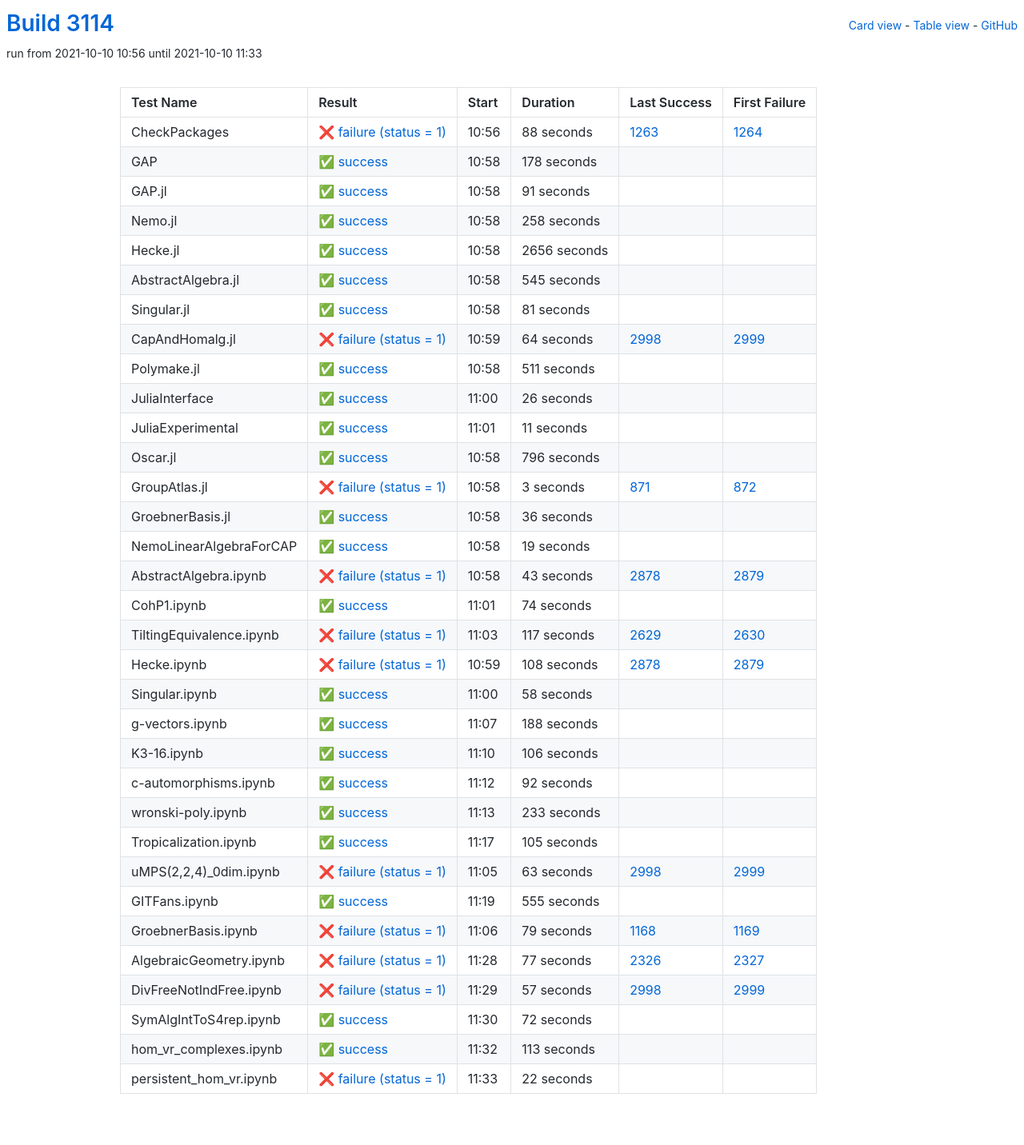
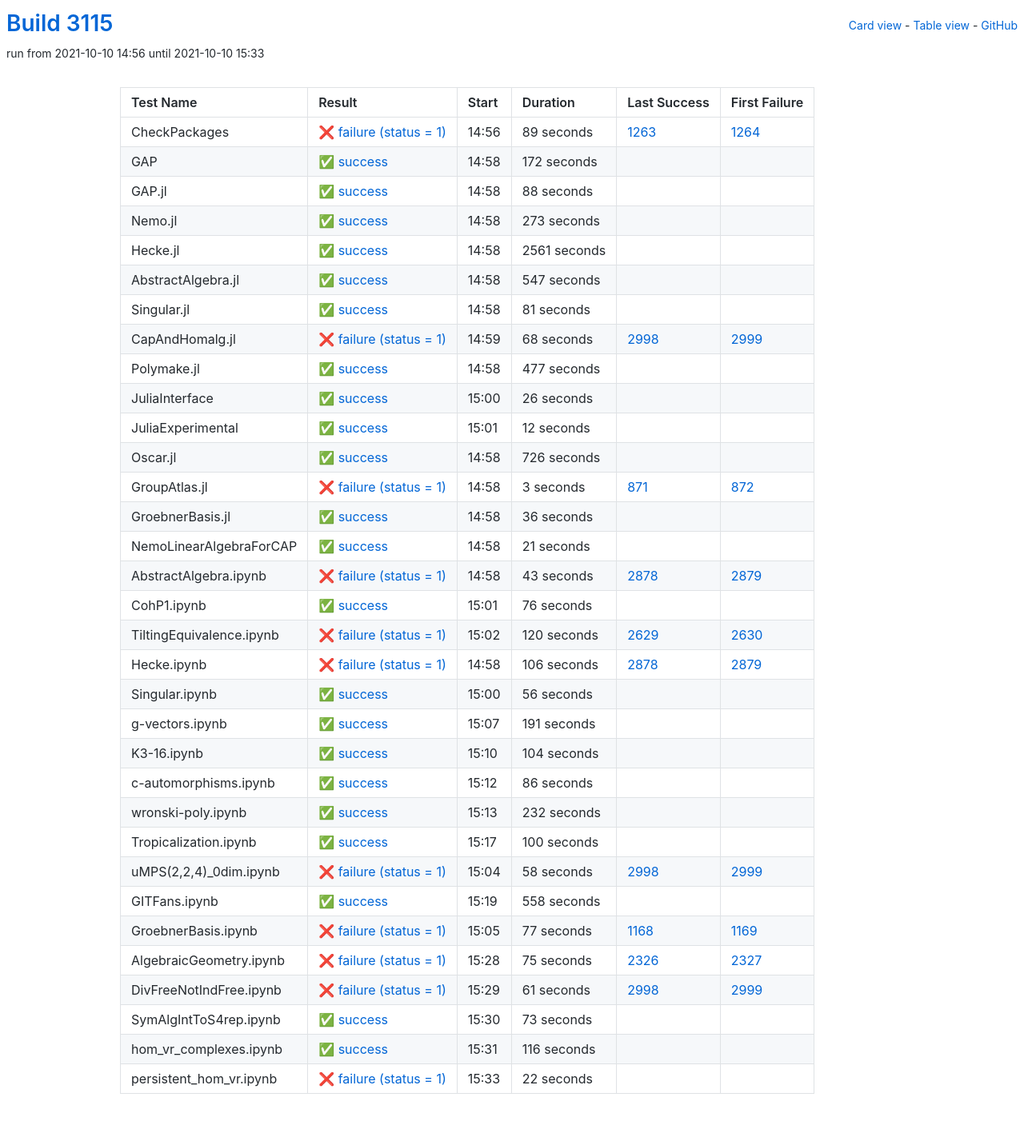
Before and after one commit to oscar-system/oscar-ci-status-stable, a Jekyll site: the page built from table.html, in a window 1280 px wide. Shown: the whole page at 80% size. Built offline with Jekyll 4.4.1, drawn with Linux system fonts in a browser that asks for light colours.

Commit message:
Build #3115

```diff
--- a/_data/ci.yml
+++ b/_data/ci.yml
@@ -1,6 +1,6 @@
 ---
-build: 3114
-build_url: https://oscarci.mathematik.uni-kl.de/job/oscar-stable/3114/
+build: 3115
+build_url: https://oscarci.mathematik.uni-kl.de/job/oscar-stable/3115/
 job: oscar-stable
 organization: oscar-system
 repo: oscar-ci-status-stable
@@ -8,80 +8,80 @@ repourl: https://github.com/oscar-system/oscar-ci-status-stable
 tests:
 - name: CheckPackages
   id: checkpackages
-  log: https://oscarci.mathematik.uni-kl.de/job/oscar-stable/3114/artifact/logs/build-3114/CheckPackages.log
-  start: 2021-10-10 10:56
+  log: https://oscarci.mathematik.uni-kl.de/job/oscar-stable/3115/artifact/logs/build-3115/CheckPackages.log
+  start: 2021-10-10 14:56
   success: false
   exitcode: 1
   status: failure
-  duration: 88
+  duration: 89
   last_success: 1263
   last_success_url: https://oscarci.mathematik.uni-kl.de/job/oscar-stable/1263/
   first_failure: 1264
   first_failure_url: https://oscarci.mathematik.uni-kl.de/job/oscar-stable/1264/
 - name: GAP
   id: gap
-  log: https://oscarci.mathematik.uni-kl.de/job/oscar-stable/3114/artifact/logs/build-3114/GAP.log
-  start: 2021-10-10 10:58
+  log: https://oscarci.mathematik.uni-kl.de/job/oscar-stable/3115/artifact/logs/build-3115/GAP.log
+  start: 2021-10-10 14:58
   success: true
   exitcode: 0
   status: success
-  duration: 178
+  duration: 172
   last_success: false
   last_success_url:
   first_failure: false
   first_failure_url:
 - name: GAP.jl
   id: gap-jl
-  log: https://oscarci.mathematik.uni-kl.de/job/oscar-stable/3114/artifact/logs/build-3114/GAP.jl.log
-  start: 2021-10-10 10:58
+  log: https://oscarci.mathematik.uni-kl.de/job/oscar-stable/3115/artifact/logs/build-3115/GAP.jl.log
+  start: 2021-10-10 14:58
   success: true
   exitcode: 0
   status: success
-  duration: 91
+  duration: 88
   last_success: false
   last_success_url:
   first_failure: false
   first_failure_url:
 - name: Nemo.jl
   id: nemo-jl
-  log: https://oscarci.mathematik.uni-kl.de/job/oscar-stable/3114/artifact/logs/build-3114/Nemo.jl.log
-  start: 2021-10-10 10:58
+  log: https://oscarci.mathematik.uni-kl.de/job/oscar-stable/3115/artifact/logs/build-3115/Nemo.jl.log
+  start: 2021-10-10 14:58
   success: true
   exitcode: 0
   status: success
-  duration: 258
+  duration: 273
   last_success: false
   last_success_url:
   first_failure: false
   first_failure_url:
 - name: Hecke.jl
   id: hecke-jl
-  log: https://oscarci.mathematik.uni-kl.de/job/oscar-stable/3114/artifact/logs/build-3114/Hecke.jl.log
-  start: 2021-10-10 10:58
+  log: https://oscarci.mathematik.uni-kl.de/job/oscar-stable/3115/artifact/logs/build-3115/Hecke.jl.log
+  start: 2021-10-10 14:58
   success: true
   exitcode: 0
   status: success
-  duration: 2656
+  duration: 2561
   last_success: false
   last_success_url:
   first_failure: false
   first_failure_url:
 - name: AbstractAlgebra.jl
   id: abstractalgebra-jl
-  log: https://oscarci.mathematik.uni-kl.de/job/oscar-stable/3114/artifact/logs/build-3114/AbstractAlgebra.jl.log
-  start: 2021-10-10 10:58
+  log: https://oscarci.mathematik.uni-kl.de/job/oscar-stable/3115/artifact/logs/build-3115/AbstractAlgebra.jl.log
+  start: 2021-10-10 14:58
   success: true
   exitcode: 0
   status: success
-  duration: 545
+  duration: 547
   last_success: false
   last_success_url:
   first_failure: false
   first_failure_url:
 - name: Singular.jl
   id: singular-jl
-  log: https://oscarci.mathematik.uni-kl.de/job/oscar-stable/3114/artifact/logs/build-3114/Singular.jl.log
-  start: 2021-10-10 10:58
+  log: https://oscarci.mathematik.uni-kl.de/job/oscar-stable/3115/artifact/logs/build-3115/Singular.jl.log
+  start: 2021-10-10 14:58
   success: true
   exitcode: 0
   status: success
@@ -92,32 +92,32 @@ tests:
   first_failure_url:
 - name: CapAndHomalg.jl
   id: capandhomalg-jl
-  log: https://oscarci.mathematik.uni-kl.de/job/oscar-stable/3114/artifact/logs/build-3114/CapAndHomalg.jl.log
-  start: 2021-10-10 10:59
+  log: https://oscarci.mathematik.uni-kl.de/job/oscar-stable/3115/artifact/logs/build-3115/CapAndHomalg.jl.log
+  start: 2021-10-10 14:59
   success: false
   exitcode: 1
   status: failure
-  duration: 64
+  duration: 68
   last_success: 2998
   last_success_url: https://oscarci.mathematik.uni-kl.de/job/oscar-stable/2998/
   first_failure: 2999
   first_failure_url: https://oscarci.mathematik.uni-kl.de/job/oscar-stable/2999/
 - name: Polymake.jl
   id: polymake-jl
-  log: https://oscarci.mathematik.uni-kl.de/job/oscar-stable/3114/artifact/logs/build-3114/Polymake.jl.log
-  start: 2021-10-10 10:58
+  log: https://oscarci.mathematik.uni-kl.de/job/oscar-stable/3115/artifact/logs/build-3115/Polymake.jl.log
+  start: 2021-10-10 14:58
   success: true
   exitcode: 0
   status: success
-  duration: 511
+  duration: 477
   last_success: false
   last_success_url:
   first_failure: false
   first_failure_url:
 - name: JuliaInterface
   id: juliainterface
-  log: https://oscarci.mathematik.uni-kl.de/job/oscar-stable/3114/artifact/logs/build-3114/JuliaInterface.log
-  start: 2021-10-10 11:00
+  log: https://oscarci.mathematik.uni-kl.de/job/oscar-stable/3115/artifact/logs/build-3115/JuliaInterface.log
+  start: 2021-10-10 15:00
   success: true
   exitcode: 0
   status: success
@@ -128,32 +128,32 @@ tests:
   first_failure_url:
 - name: JuliaExperimental
   id: juliaexperimental
-  log: https://oscarci.mathematik.uni-kl.de/job/oscar-stable/3114/artifact/logs/build-3114/JuliaExperimental.log
-  start: 2021-10-10 11:01
+  log: https://oscarci.mathematik.uni-kl.de/job/oscar-stable/3115/artifact/logs/build-3115/JuliaExperimental.log
+  start: 2021-10-10 15:01
   success: true
   exitcode: 0
   status: success
-  duration: 11
+  duration: 12
   last_success: false
   last_success_url:
   first_failure: false
   first_failure_url:
 - name: Oscar.jl
   id: oscar-jl
-  log: https://oscarci.mathematik.uni-kl.de/job/oscar-stable/3114/artifact/logs/build-3114/Oscar.jl.log
-  start: 2021-10-10 10:58
+  log: https://oscarci.mathematik.uni-kl.de/job/oscar-stable/3115/artifact/logs/build-3115/Oscar.jl.log
+  start: 2021-10-10 14:58
   success: true
   exitcode: 0
   status: success
-  duration: 796
+  duration: 726
   last_success: false
   last_success_url:
   first_failure: false
   first_failure_url:
 - name: GroupAtlas.jl
   id: groupatlas-jl
-  log: https://oscarci.mathematik.uni-kl.de/job/oscar-stable/3114/artifact/logs/build-3114/GroupAtlas.jl.log
-  start: 2021-10-10 10:58
+  log: https://oscarci.mathematik.uni-kl.de/job/oscar-stable/3115/artifact/logs/build-3115/GroupAtlas.jl.log
+  start: 2021-10-10 14:58
   success: false
   exitcode: 1
   status: failure
@@ -164,8 +164,8 @@ tests:
   first_failure_url: https://oscarci.mathematik.uni-kl.de/job/oscar-stable/872/
 - name: GroebnerBasis.jl
   id: groebnerbasis-jl
-  log: https://oscarci.mathematik.uni-kl.de/job/oscar-stable/3114/artifact/logs/build-3114/GroebnerBasis.jl.log
-  start: 2021-10-10 10:58
+  log: https://oscarci.mathematik.uni-kl.de/job/oscar-stable/3115/artifact/logs/build-3115/GroebnerBasis.jl.log
+  start: 2021-10-10 14:58
   success: true
   exitcode: 0
   status: success
@@ -176,20 +176,20 @@ tests:
   first_failure_url:
 - name: NemoLinearAlgebraForCAP
   id: nemolinearalgebraforcap
-  log: https://oscarci.mathematik.uni-kl.de/job/oscar-stable/3114/artifact/logs/build-3114/NemoLinearAlgebraForCAP.log
-  start: 2021-10-10 10:58
+  log: https://oscarci.mathematik.uni-kl.de/job/oscar-stable/3115/artifact/logs/build-3115/NemoLinearAlgebraForCAP.log
+  start: 2021-10-10 14:58
   success: true
   exitcode: 0
   status: success
-  duration: 19
+  duration: 21
   last_success: false
   last_success_url:
   first_failure: false
   first_failure_url:
 - name: AbstractAlgebra.ipynb
   id: abstractalgebra-ipynb
-  log: https://oscarci.mathematik.uni-kl.de/job/oscar-stable/3114/artifact/logs/build-3114/AbstractAlgebra.ipynb.log
-  start: 2021-10-10 10:58
+  log: https://oscarci.mathematik.uni-kl.de/job/oscar-stable/3115/artifact/logs/build-3115/AbstractAlgebra.ipynb.log
+  start: 2021-10-10 14:58
   success: false
   exitcode: 1
   status: failure
@@ -200,200 +200,200 @@ tests:
   first_failure_url: https://oscarci.mathematik.uni-kl.de/job/oscar-stable/2879/
 - name: CohP1.ipynb
   id: cohp1-ipynb
-  log: https://oscarci.mathematik.uni-kl.de/job/oscar-stable/3114/artifact/logs/build-3114/CohP1.ipynb.log
-  start: 2021-10-10 11:01
+  log: https://oscarci.mathematik.uni-kl.de/job/oscar-stable/3115/artifact/logs/build-3115/CohP1.ipynb.log
+  start: 2021-10-10 15:01
   success: true
   exitcode: 0
   status: success
-  duration: 74
+  duration: 76
   last_success: false
   last_success_url:
   first_failure: false
   first_failure_url:
 - name: TiltingEquivalence.ipynb
   id: tiltingequivalence-ipynb
-  log: https://oscarci.mathematik.uni-kl.de/job/oscar-stable/3114/artifact/logs/build-3114/TiltingEquivalence.ipynb.log
-  start: 2021-10-10 11:03
+  log: https://oscarci.mathematik.uni-kl.de/job/oscar-stable/3115/artifact/logs/build-3115/TiltingEquivalence.ipynb.log
+  start: 2021-10-10 15:02
   success: false
   exitcode: 1
   status: failure
-  duration: 117
+  duration: 120
   last_success: 2629
   last_success_url: https://oscarci.mathematik.uni-kl.de/job/oscar-stable/2629/
   first_failure: 2630
   first_failure_url: https://oscarci.mathematik.uni-kl.de/job/oscar-stable/2630/
 - name: Hecke.ipynb
   id: hecke-ipynb
-  log: https://oscarci.mathematik.uni-kl.de/job/oscar-stable/3114/artifact/logs/build-3114/Hecke.ipynb.log
-  start: 2021-10-10 10:59
+  log: https://oscarci.mathematik.uni-kl.de/job/oscar-stable/3115/artifact/logs/build-3115/Hecke.ipynb.log
+  start: 2021-10-10 14:58
   success: false
   exitcode: 1
   status: failure
-  duration: 108
+  duration: 106
   last_success: 2878
   last_success_url: https://oscarci.mathematik.uni-kl.de/job/oscar-stable/2878/
   first_failure: 2879
   first_failure_url: https://oscarci.mathematik.uni-kl.de/job/oscar-stable/2879/
 - name: Singular.ipynb
   id: singular-ipynb
-  log: https://oscarci.mathematik.uni-kl.de/job/oscar-stable/3114/artifact/logs/build-3114/Singular.ipynb.log
-  start: 2021-10-10 11:00
+  log: https://oscarci.mathematik.uni-kl.de/job/oscar-stable/3115/artifact/logs/build-3115/Singular.ipynb.log
+  start: 2021-10-10 15:00
   success: true
   exitcode: 0
   status: success
-  duration: 58
+  duration: 56
   last_success: false
   last_success_url:
   first_failure: false
   first_failure_url:
 - name: g-vectors.ipynb
   id: g-vectors-ipynb
-  log: https://oscarci.mathematik.uni-kl.de/job/oscar-stable/3114/artifact/logs/build-3114/g-vectors.ipynb.log
-  start: 2021-10-10 11:07
+  log: https://oscarci.mathematik.uni-kl.de/job/oscar-stable/3115/artifact/logs/build-3115/g-vectors.ipynb.log
+  start: 2021-10-10 15:07
   success: true
   exitcode: 0
   status: success
-  duration: 188
+  duration: 191
   last_success: false
   last_success_url:
   first_failure: false
   first_failure_url:
 - name: K3-16.ipynb
   id: k3-16-ipynb
-  log: https://oscarci.mathematik.uni-kl.de/job/oscar-stable/3114/artifact/logs/build-3114/K3-16.ipynb.log
-  start: 2021-10-10 11:10
+  log: https://oscarci.mathematik.uni-kl.de/job/oscar-stable/3115/artifact/logs/build-3115/K3-16.ipynb.log
+  start: 2021-10-10 15:10
   success: true
   exitcode: 0
   status: success
-  duration: 106
+  duration: 104
   last_success: false
   last_success_url:
   first_failure: false
   first_failure_url:
 - name: c-automorphisms.ipynb
   id: c-automorphisms-ipynb
-  log: https://oscarci.mathematik.uni-kl.de/job/oscar-stable/3114/artifact/logs/build-3114/c-automorphisms.ipynb.log
-  start: 2021-10-10 11:12
+  log: https://oscarci.mathematik.uni-kl.de/job/oscar-stable/3115/artifact/logs/build-3115/c-automorphisms.ipynb.log
+  start: 2021-10-10 15:12
   success: true
   exitcode: 0
   status: success
-  duration: 92
+  duration: 86
   last_success: false
   last_success_url:
   first_failure: false
   first_failure_url:
 - name: wronski-poly.ipynb
   id: wronski-poly-ipynb
-  log: https://oscarci.mathematik.uni-kl.de/job/oscar-stable/3114/artifact/logs/build-3114/wronski-poly.ipynb.log
-  start: 2021-10-10 11:13
+  log: https://oscarci.mathematik.uni-kl.de/job/oscar-stable/3115/artifact/logs/build-3115/wronski-poly.ipynb.log
+  start: 2021-10-10 15:13
   success: true
   exitcode: 0
   status: success
-  duration: 233
+  duration: 232
   last_success: false
   last_success_url:
   first_failure: false
   first_failure_url:
 - name: Tropicalization.ipynb
   id: tropicalization-ipynb
-  log: https://oscarci.mathematik.uni-kl.de/job/oscar-stable/3114/artifact/logs/build-3114/Tropicalization.ipynb.log
-  start: 2021-10-10 11:17
+  log: https://oscarci.mathematik.uni-kl.de/job/oscar-stable/3115/artifact/logs/build-3115/Tropicalization.ipynb.log
+  start: 2021-10-10 15:17
   success: true
   exitcode: 0
   status: success
-  duration: 105
+  duration: 100
   last_success: false
   last_success_url:
   first_failure: false
   first_failure_url:
 - name: uMPS(2,2,4)_0dim.ipynb
   id: umps-2-2-4-0dim-ipynb
-  log: https://oscarci.mathematik.uni-kl.de/job/oscar-stable/3114/artifact/logs/build-3114/uMPS-2-2-4-_0dim.ipynb.log
-  start: 2021-10-10 11:05
+  log: https://oscarci.mathematik.uni-kl.de/job/oscar-stable/3115/artifact/logs/build-3115/uMPS-2-2-4-_0dim.ipynb.log
+  start: 2021-10-10 15:04
   success: false
   exitcode: 1
   status: failure
-  duration: 63
+  duration: 58
   last_success: 2998
   last_success_url: https://oscarci.mathematik.uni-kl.de/job/oscar-stable/2998/
   first_failure: 2999
   first_failure_url: https://oscarci.mathematik.uni-kl.de/job/oscar-stable/2999/
 - name: GITFans.ipynb
   id: gitfans-ipynb
-  log: https://oscarci.mathematik.uni-kl.de/job/oscar-stable/3114/artifact/logs/build-3114/GITFans.ipynb.log
-  start: 2021-10-10 11:19
+  log: https://oscarci.mathematik.uni-kl.de/job/oscar-stable/3115/artifact/logs/build-3115/GITFans.ipynb.log
+  start: 2021-10-10 15:19
   success: true
   exitcode: 0
   status: success
-  duration: 555
+  duration: 558
   last_success: false
   last_success_url:
   first_failure: false
   first_failure_url:
 - name: GroebnerBasis.ipynb
   id: groebnerbasis-ipynb
-  log: https://oscarci.mathematik.uni-kl.de/job/oscar-stable/3114/artifact/logs/build-3114/GroebnerBasis.ipynb.log
-  start: 2021-10-10 11:06
+  log: https://oscarci.mathematik.uni-kl.de/job/oscar-stable/3115/artifact/logs/build-3115/GroebnerBasis.ipynb.log
+  start: 2021-10-10 15:05
   success: false
   exitcode: 1
   status: failure
-  duration: 79
+  duration: 77
   last_success: 1168
   last_success_url: https://oscarci.mathematik.uni-kl.de/job/oscar-stable/1168/
   first_failure: 1169
   first_failure_url: https://oscarci.mathematik.uni-kl.de/job/oscar-stable/1169/
 - name: AlgebraicGeometry.ipynb
   id: algebraicgeometry-ipynb
-  log: https://oscarci.mathematik.uni-kl.de/job/oscar-stable/3114/artifact/logs/build-3114/AlgebraicGeometry.ipynb.log
-  start: 2021-10-10 11:28
+  log: https://oscarci.mathematik.uni-kl.de/job/oscar-stable/3115/artifact/logs/build-3115/AlgebraicGeometry.ipynb.log
+  start: 2021-10-10 15:28
   success: false
   exitcode: 1
   status: failure
-  duration: 77
+  duration: 75
   last_success: 2326
   last_success_url: https://oscarci.mathematik.uni-kl.de/job/oscar-stable/2326/
   first_failure: 2327
   first_failure_url: https://oscarci.mathematik.uni-kl.de/job/oscar-stable/2327/
 - name: DivFreeNotIndFree.ipynb
   id: divfreenotindfree-ipynb
-  log: https://oscarci.mathematik.uni-kl.de/job/oscar-stable/3114/artifact/logs/build-3114/DivFreeNotIndFree.ipynb.log
-  start: 2021-10-10 11:29
+  log: https://oscarci.mathematik.uni-kl.de/job/oscar-stable/3115/artifact/logs/build-3115/DivFreeNotIndFree.ipynb.log
+  start: 2021-10-10 15:29
   success: false
   exitcode: 1
   status: failure
-  duration: 57
+  duration: 61
   last_success: 2998
   last_success_url: https://oscarci.mathematik.uni-kl.de/job/oscar-stable/2998/
   first_failure: 2999
   first_failure_url: https://oscarci.mathematik.uni-kl.de/job/oscar-stable/2999/
 - name: SymAlgIntToS4rep.ipynb
   id: symalginttos4rep-ipynb
-  log: https://oscarci.mathematik.uni-kl.de/job/oscar-stable/3114/artifact/logs/build-3114/SymAlgIntToS4rep.ipynb.log
-  start: 2021-10-10 11:30
+  log: https://oscarci.mathematik.uni-kl.de/job/oscar-stable/3115/artifact/logs/build-3115/SymAlgIntToS4rep.ipynb.log
+  start: 2021-10-10 15:30
   success: true
   exitcode: 0
   status: success
-  duration: 72
+  duration: 73
   last_success: false
   last_success_url:
   first_failure: false
   first_failure_url:
 - name: hom_vr_complexes.ipynb
   id: hom-vr-complexes-ipynb
-  log: https://oscarci.mathematik.uni-kl.de/job/oscar-stable/3114/artifact/logs/build-3114/hom_vr_complexes.ipynb.log
-  start: 2021-10-10 11:32
+  log: https://oscarci.mathematik.uni-kl.de/job/oscar-stable/3115/artifact/logs/build-3115/hom_vr_complexes.ipynb.log
+  start: 2021-10-10 15:31
   success: true
   exitcode: 0
   status: success
-  duration: 113
+  duration: 116
   last_success: false
   last_success_url:
   first_failure: false
   first_failure_url:
 - name: persistent_hom_vr.ipynb
   id: persistent-hom-vr-ipynb
-  log: https://oscarci.mathematik.uni-kl.de/job/oscar-stable/3114/artifact/logs/build-3114/persistent_hom_vr.ipynb.log
-  start: 2021-10-10 11:33
+  log: https://oscarci.mathematik.uni-kl.de/job/oscar-stable/3115/artifact/logs/build-3115/persistent_hom_vr.ipynb.log
+  start: 2021-10-10 15:33
   success: false
   exitcode: 1
   status: failure
```
Also changed, not shown: README.md.
